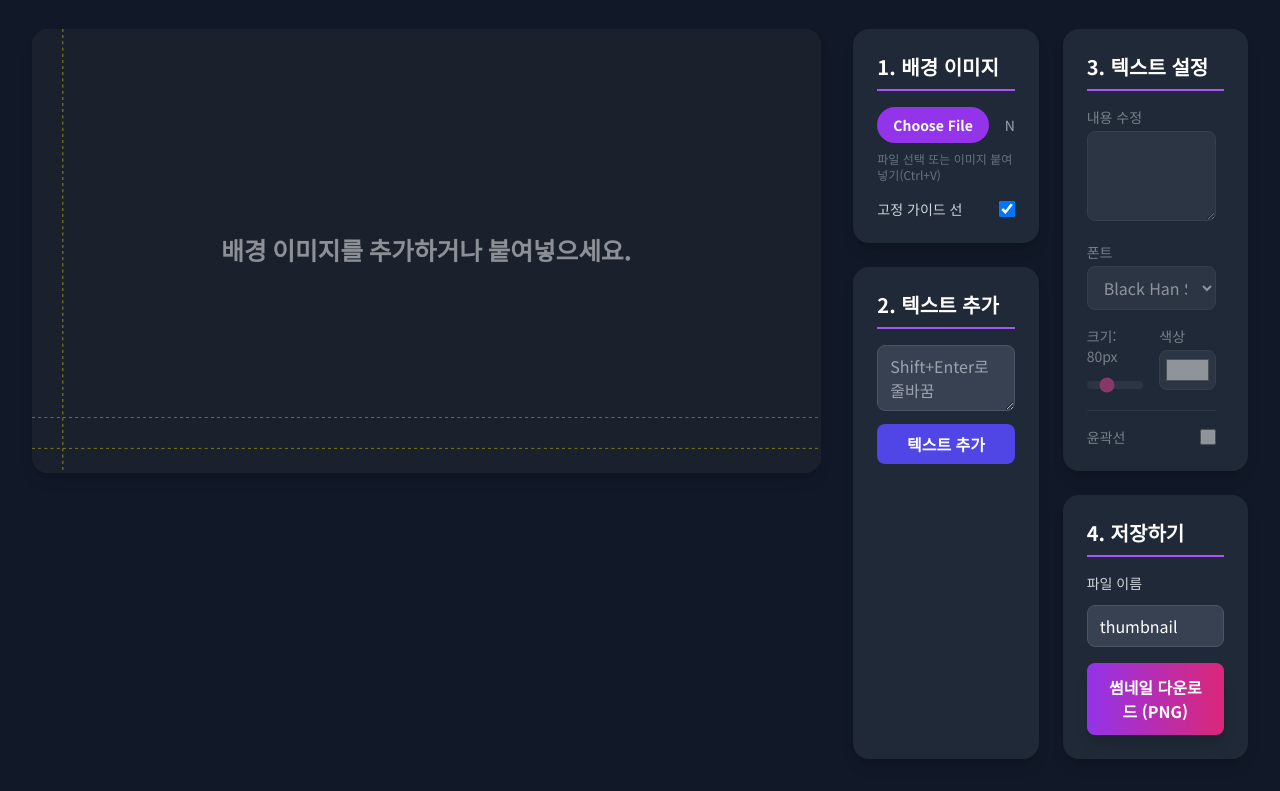
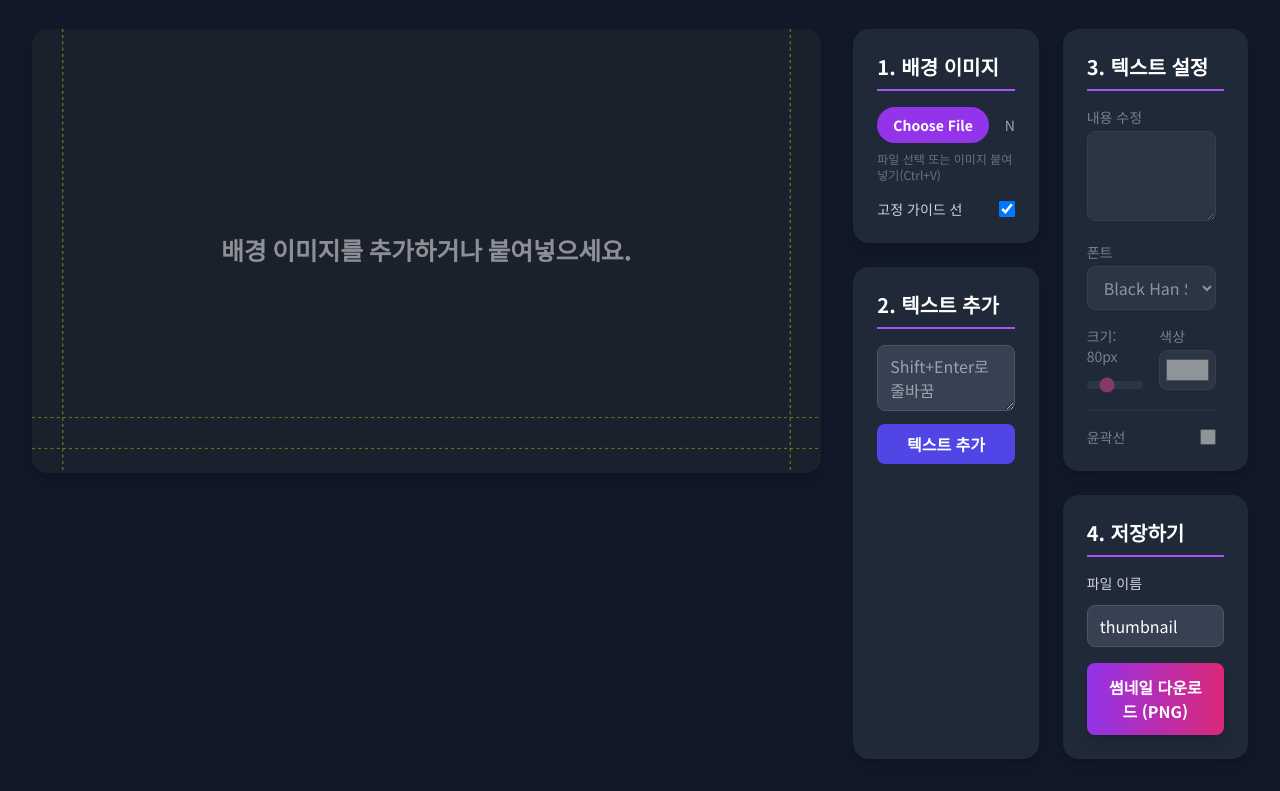
Before and after one commit to FEARNOT502/ytthumbnail, a plain HTML site: page index.html in a window 1280 px wide. Shown: the part 115-906 px from the top of the page. Drawn offline with nearby package versions, Linux system fonts and the light colour scheme; a web font is replaced by a local one.

Commit message:
Update index.html

```diff
--- a/index.html
+++ b/index.html
@@ -169,7 +169,8 @@
             guidesEnabled: true
         };
 
-        const GUIDE_X = 50;
+        const GUIDE_X_1 = 50;
+        const GUIDE_X_2 = 1230;
         const GUIDE_Y_1 = 630;
         const GUIDE_Y_2 = 680;
 
@@ -198,8 +199,12 @@
                 ctx.lineWidth = 1;
                 // Vertical line
                 ctx.beginPath();
-                ctx.moveTo(GUIDE_X, 0);
-                ctx.lineTo(GUIDE_X, canvas.height);
+                ctx.moveTo(GUIDE_X_1, 0);
+                ctx.lineTo(GUIDE_X_1, canvas.height);
+                ctx.stroke();
+                ctx.beginPath();
+                ctx.moveTo(GUIDE_X_2, 0);
+                ctx.lineTo(GUIDE_X_2, canvas.height);
                 ctx.stroke();
                 // Horizontal line 1
                 ctx.beginPath();
```
